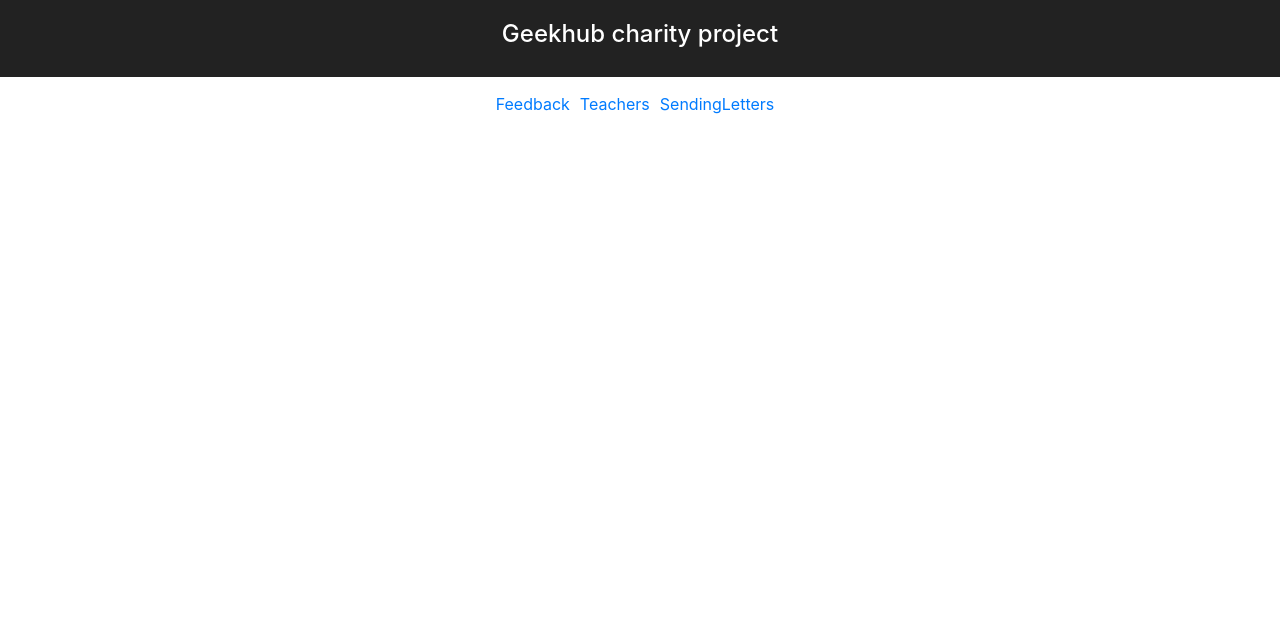
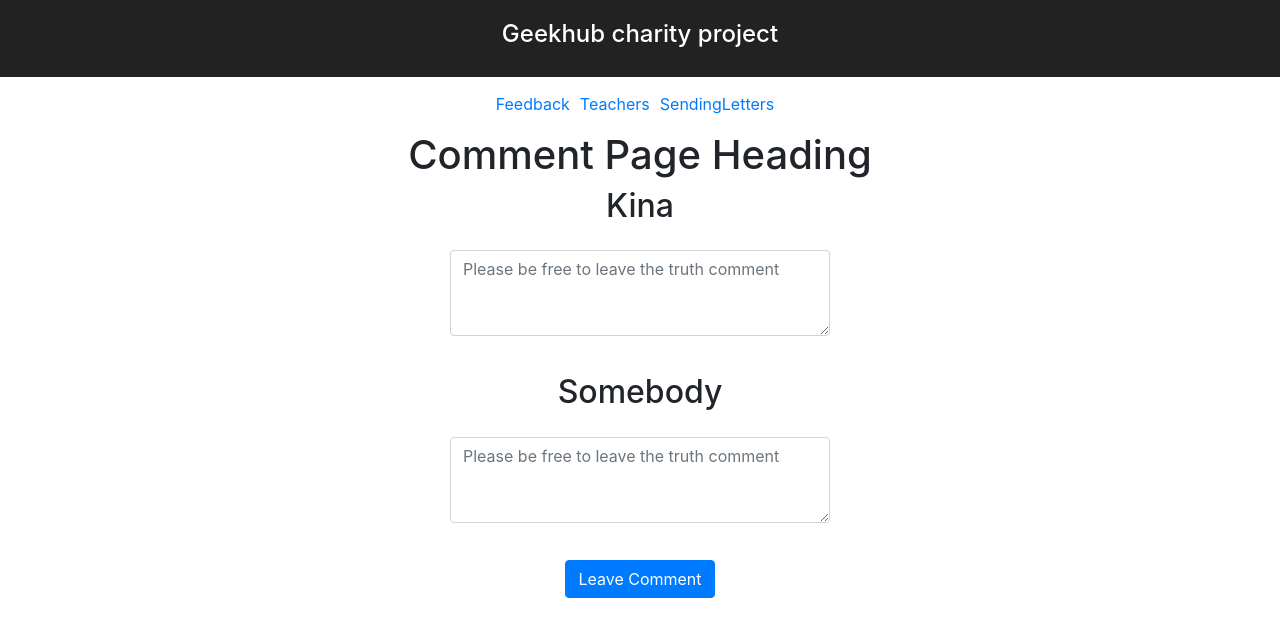
Before and after one commit to lyudmila-schastlyvets/geekhub-feedback-react, a React (Create React App) app: page /feedback/1 in a window 1280 px wide. Shown: the top 636 px of the page. Built offline with nearby package versions, Linux system fonts and the light colour scheme.

Commit message:
Base for feedback component

```diff
--- a/src/App.js
+++ b/src/App.js
@@ -51,7 +51,7 @@ class App extends Component {
               <Route path='/admin/teacher' component={Teacher} />
               <Route path='/admin/sending_letters' component={SendingLetters} />
               <Route path='/admin/login' component={Login} loggedIn={this.state.loggedIn}/>
-              <Route path='/comment' component={Comments}/>
+              <Route path='/feedback/:id' component={Comments}/>
             </Switch>
           </div>
       </div>
--- a/src/components/CommentForm.js
+++ b/src/components/CommentForm.js
@@ -1,40 +1,19 @@
 import React, { Component } from 'react'
 import { withRouter } from 'react-router-dom'
-// import { EMAIL_VALIDATION_REGEX } from './../constants'
-import API from './../api'
 
 class CommentForm extends Component {
   constructor(props) {
     super(props)
     this.state = {
-      teachers: [],
-      chosenTeachers: [],
-      emails: '',
-      errorMessage: {},
-      emailsArray: []
+      errorMessage: ''
     }
 
     this.handleSubmit = this.handleSubmit.bind(this)
     this.handleTextareaChange = this.handleTextareaChange.bind(this)
   }
 
-  componentDidMount () {
-    let localThis = this;
-    API.get('teacher')
-      .then(function (response) {
-        localThis.setState({
-          teachers: response.data
-        })
-      })
-      .catch(function (error) {
-          console.log('error ' + error);
-        }
-      );
-  }
-
   handleSubmit(event) {
     event.preventDefault()
-    // let localThis = this;
 
   }
 
@@ -51,7 +30,7 @@ class CommentForm extends Component {
   render() {
     return (
       <div>
-        <h2>Comment About Teacher</h2>
+        <h2>{this.props.teacher.name}</h2>
         <div className='form container'>
           <form className="">
             <div className="single-form-row row justify-content-md-center">
@@ -67,12 +46,6 @@ class CommentForm extends Component {
               <p className='col-12 error-notification'>
               </p>
             </div>
-            <input
-              type='submit'
-              className='btn btn-primary'
-              value='Submit'
-              onClick={this.handleSubmit}
-            />
           </form>
         </div>
       </div>
--- a/src/components/Comments.js
+++ b/src/components/Comments.js
@@ -1,6 +1,5 @@
 import React, { Component } from 'react'
 import { withRouter } from 'react-router-dom'
-// import { EMAIL_VALIDATION_REGEX } from './../constants'
 // import API from './../api'
 import CommentForm from './CommentForm'
 
@@ -10,15 +9,36 @@ class Comments extends Component {
     super(props)
     this.state = {
       commentFormsNumber: 0,
-
+      teachers: []
     }
 
     this.handleSubmit = this.handleSubmit.bind(this)
   }
 
+  componentDidMount() {
+    // API.get('teacher' + this.props.match.params.id)
+    // console.log(this.props.match.params.id)
+    const teachers = [
+      {
+        name: "Kina",
+        course: "JS",
+        id: "5ac1e517d095760004605a11",
+        image: "url"
+      },
+      {
+        name: "Somebody",
+        course: "Online Marketing",
+        id: "5ac13ea927256400040a3197",
+        image: "url"
+      }
+    ]
+    this.setState({
+      teachers: teachers
+    })
+  }
+
   handleSubmit(event) {
     event.preventDefault()
-    // let localThis = this;
 
   }
 
@@ -29,8 +49,10 @@ class Comments extends Component {
   render() {
     return (
       <div>
+        {console.log(this.state.teachers)}
         <h1>Comment Page Heading</h1>
-        <CommentForm />
+        {this.state.teachers.map((teacher) => <CommentForm key={teacher.id} teacher={teacher}/>)}
+        <button className="btn btn-primary">Leave Comment</button>
       </div>
     )
   }
```
